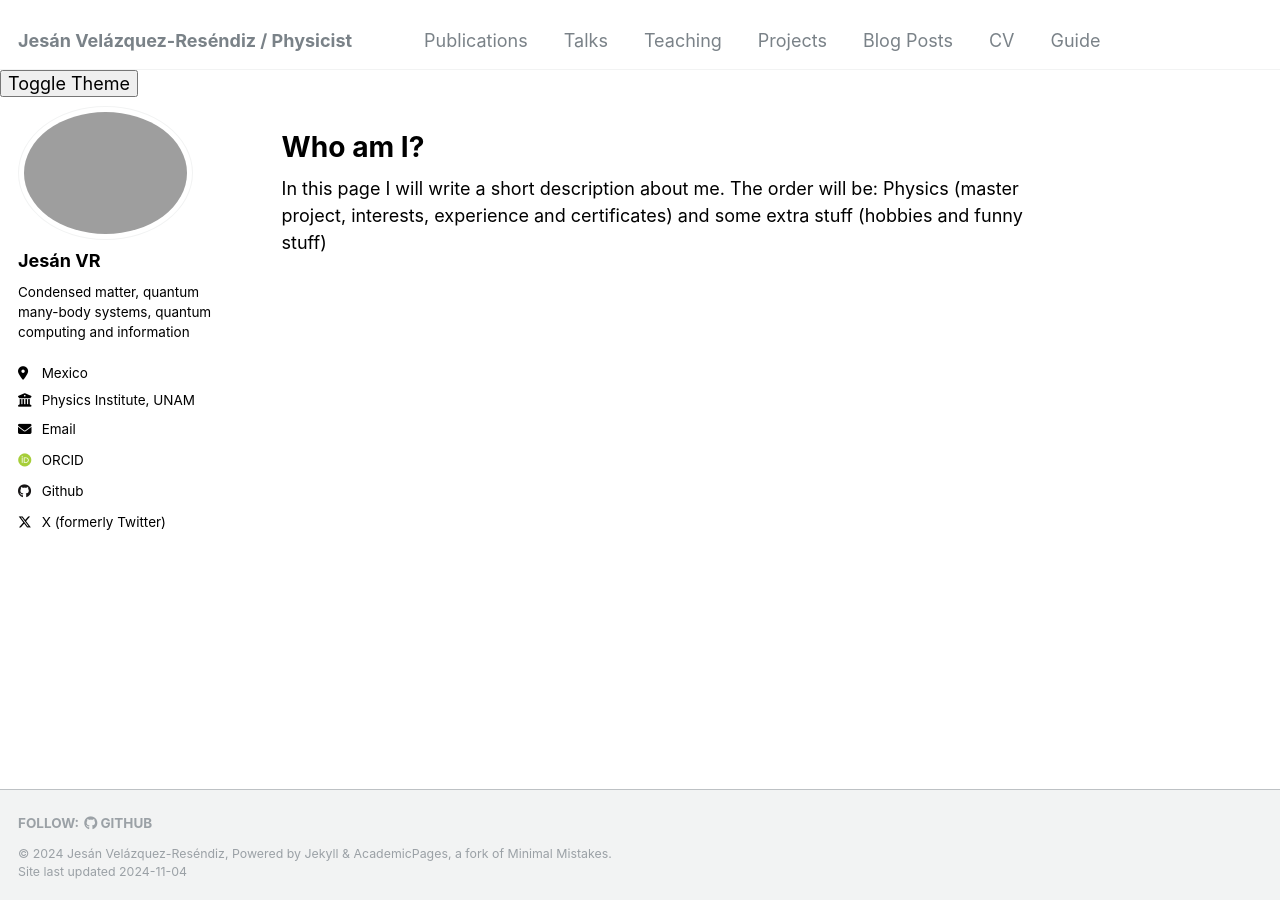
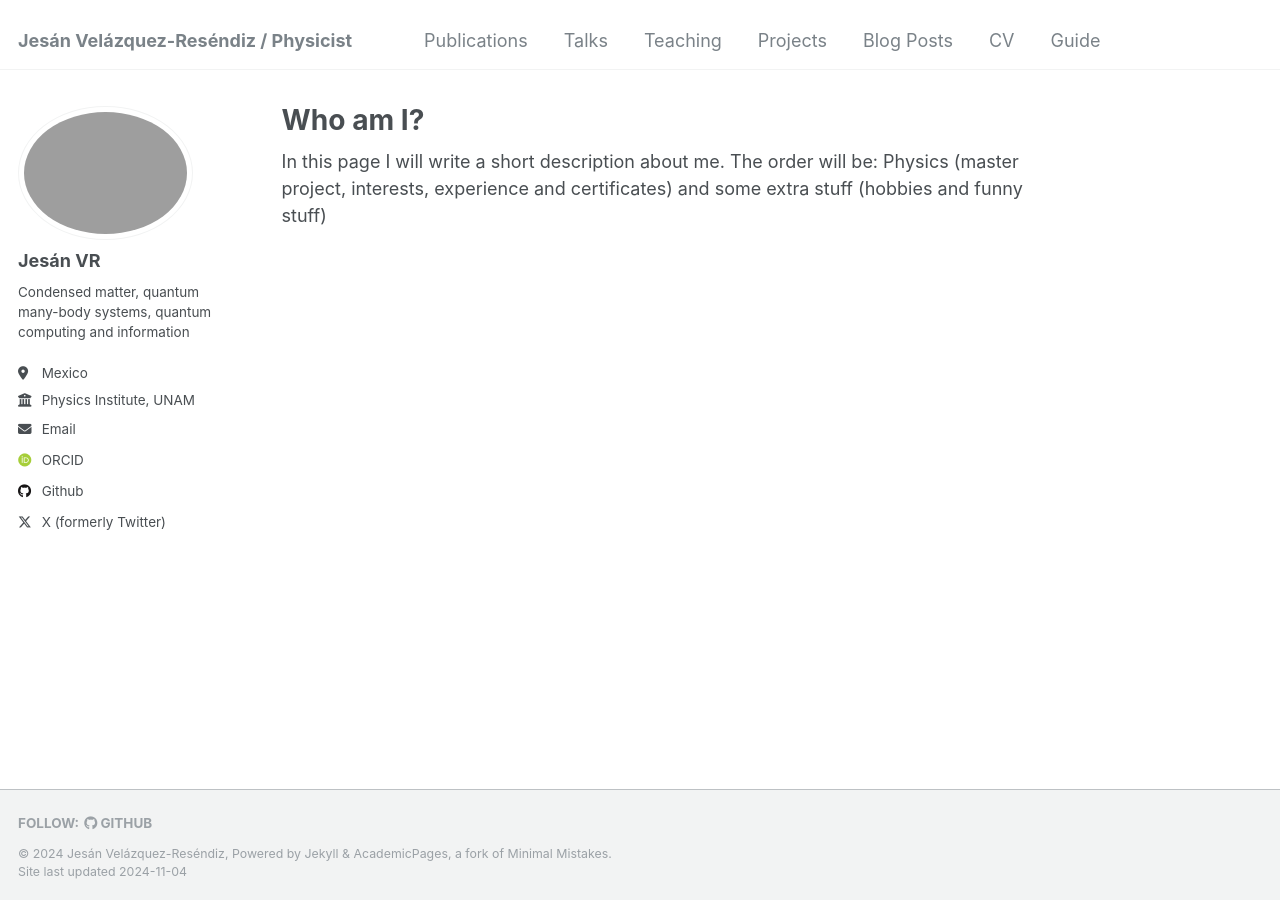
Before and after one commit to jesan-velazquez-resendiz/jesan-velazquez-resendiz.github.io, a Jekyll site: the page built from _pages/about.md, in a window 1280 px wide. Built offline with Jekyll 4.4.1, drawn with Linux system fonts in a browser that asks for light colours; some web fonts are replaced.

Commit message:
remove darj theme, maybe later

```diff
--- a/_includes/head.html
+++ b/_includes/head.html
@@ -17,29 +17,3 @@
 
 <!-- For all browsers -->
 <link rel="stylesheet" href="{{ base_path }}/assets/css/main.css">
-
-
-
-
-<meta http-equiv="cleartype" content="on">
-
-<button id="theme-toggle">Toggle Theme</button>
-
-<script>
-  // Selecciona el botón de alternancia de tema
-  const themeToggle = document.getElementById('theme-toggle');
-  const currentTheme = localStorage.getItem('theme') || 'light';
-
-  // Aplica el tema guardado en localStorage si existe
-  if (currentTheme === 'dark') {
-    document.body.classList.add('dark-theme');
-  }
-
-  // Evento de alternancia de tema
-  themeToggle.addEventListener('click', () => {
-    document.body.classList.toggle('dark-theme');
-    // Guarda la preferencia del tema en localStorage
-    const theme = document.body.classList.contains('dark-theme') ? 'dark' : 'light';
-    localStorage.setItem('theme', theme);
-  });
-</script>
--- a/assets/css/main.scss
+++ b/assets/css/main.scss
@@ -39,23 +39,3 @@
 @import "vendor/font-awesome/brands";
 @import "vendor/magnific-popup/magnific-popup";
 @import "print";
-
-
-
-/* Tema claro por defecto */
-:root {
-    --background-color: #ffffff;
-    --text-color: #000000;
-  }
-
-  /* Tema oscuro */
-  .dark-theme {
-    --background-color: #121212;
-    --text-color: #e0e0e0;
-  }
-
-  /* Aplica las variables de color */
-  body {
-    background-color: var(--background-color);
-    color: var(--text-color);
-  }
```
